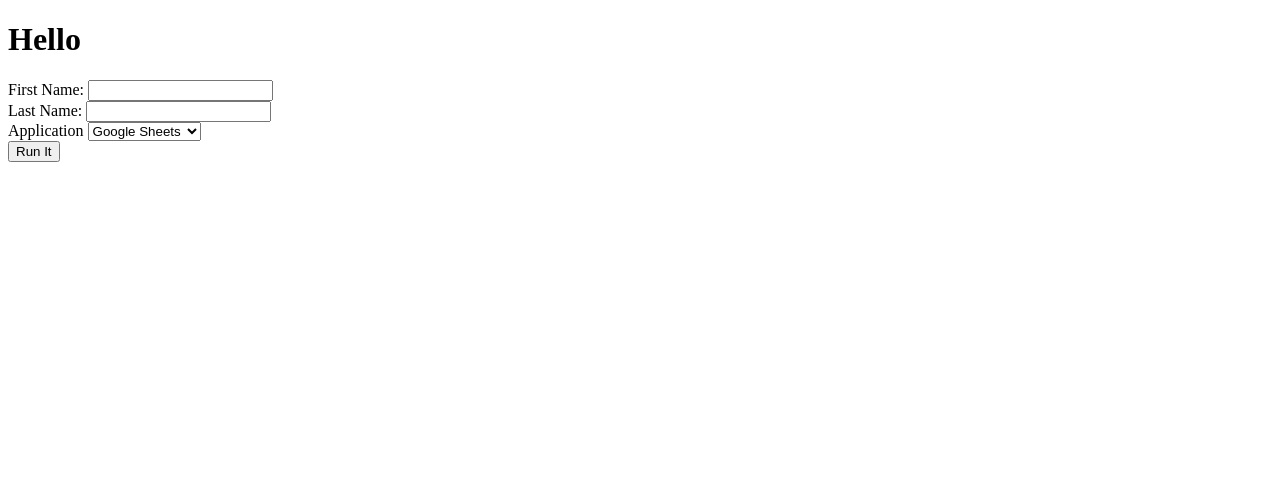
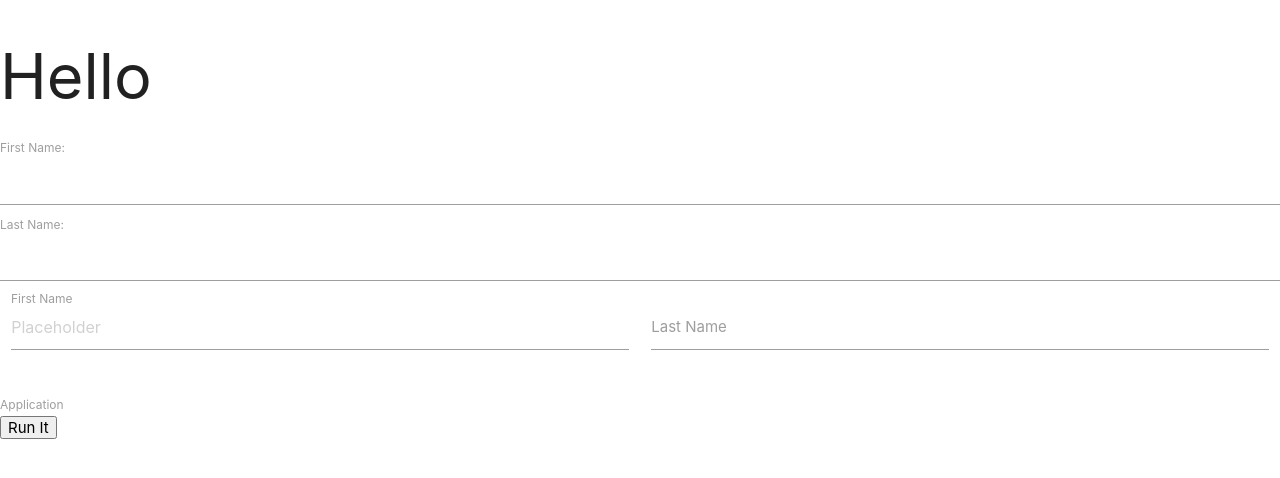
Before and after one commit to aditya1rawat/BeachBlitzScoutingHackathon, a plain HTML site: page page.html in a window 1280 px wide. Drawn offline with nearby package versions, Linux system fonts and the light colour scheme.

Commit message:
added material ui

```diff
--- a/page.html
+++ b/page.html
@@ -3,6 +3,9 @@
 
 <head>
     <base target="_top">
+    <meta name="viewport" content="width=device-width, initial-scale=1.0" />
+    <link href="https://fonts.googleapis.com/icon?family=Material+Icons" rel="stylesheet">
+    <link rel="stylesheet" href="https://cdnjs.cloudflare.com/ajax/libs/materialize/1.0.0/css/materialize.min.css">
     <?!= include("page-css"); ?>
 </head>
 
@@ -16,7 +19,16 @@
     <div class="form-row">
         <label>Last Name: </label><input type="text" name="name" id="lname">
     </div>
-
+    <div class="row">
+        <div class="input-field col s6">
+            <input placeholder="Placeholder" id="first_name" type="text" class="validate">
+            <label for="first_name">First Name</label>
+        </div>
+        <div class="input-field col s6">
+            <input id="last_name" type="text" class="validate">
+            <label for="last_name">Last Name</label>
+        </div>
+    </div>
     <div class="form-row">
         <label>Application</label>
         <select id="app">
@@ -30,6 +42,7 @@
         <button id="btn">Run It</button>
     </div>
 
+    <script src="https://cdnjs.cloudflare.com/ajax/libs/materialize/1.0.0/js/materialize.min.js"></script>
     <?!= include("page-js"); ?>
 </body>
 
```
